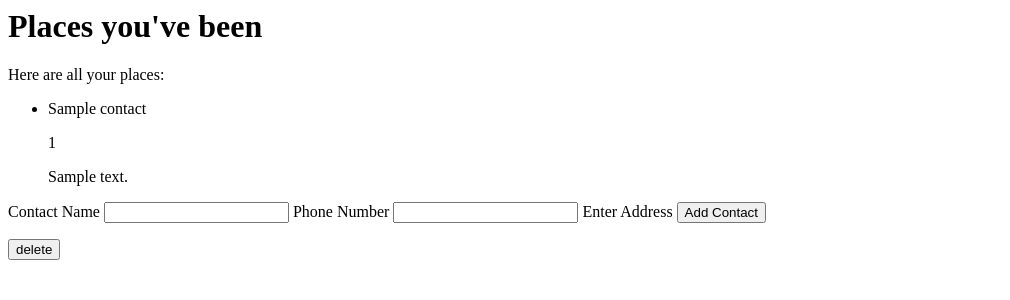
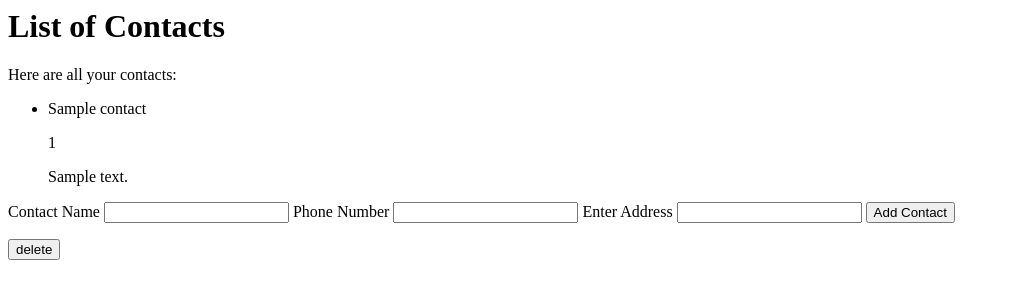
Before and after one commit to dyldlewis/contact, a PHP site: template views/contact.html.twig in a window 1280 px wide. Shown: the top 300 px of the page, without its empty margins (0-1010 px from the left). Run offline with PHP 8.4, Linux system fonts and the light colour scheme; the template is opened without the code that fills it: most values are stand-ins (such as "Sample title", 1, 10 or a date in 2020); some libraries are stand-ins or nearby versions.

Commit message:
create new contact route with corresponding twig template

```diff
--- a/views/contact.html.twig
+++ b/views/contact.html.twig
@@ -3,9 +3,9 @@
     <title>YOU HAVE BEEN NOWHERE</title>
 </head>
 <body>
-    <h1>Places you've been</h1>
+    <h1>List of Contacts</h1>
         {% if contacts is not empty %}
-            <p>Here are all your places:</p>
+            <p>Here are all your contacts:</p>
             <ul>
                 {% for contact in contacts %}
                     <li>{{ contact.getUserName }}</li>
@@ -15,12 +15,13 @@
             </ul>
         {% endif %}
 
-    <form action='/places' method='post'>
+    <form action='/create_contact' method='post'>
         <label for='user_name'>Contact Name</label>
         <input id='user_name' name='user_name' type='text'>
         <label for='number'>Phone Number</label>
         <input id='number' name='number' type='text'>
         <label for='address'>Enter Address</label>
+        <input id='address' name='address' type='text'>
 
         <button type='submit'>Add Contact</button>
     </form>
```
Also changed, not shown: views/create_contact.html.twig (+10 -0 lines).
